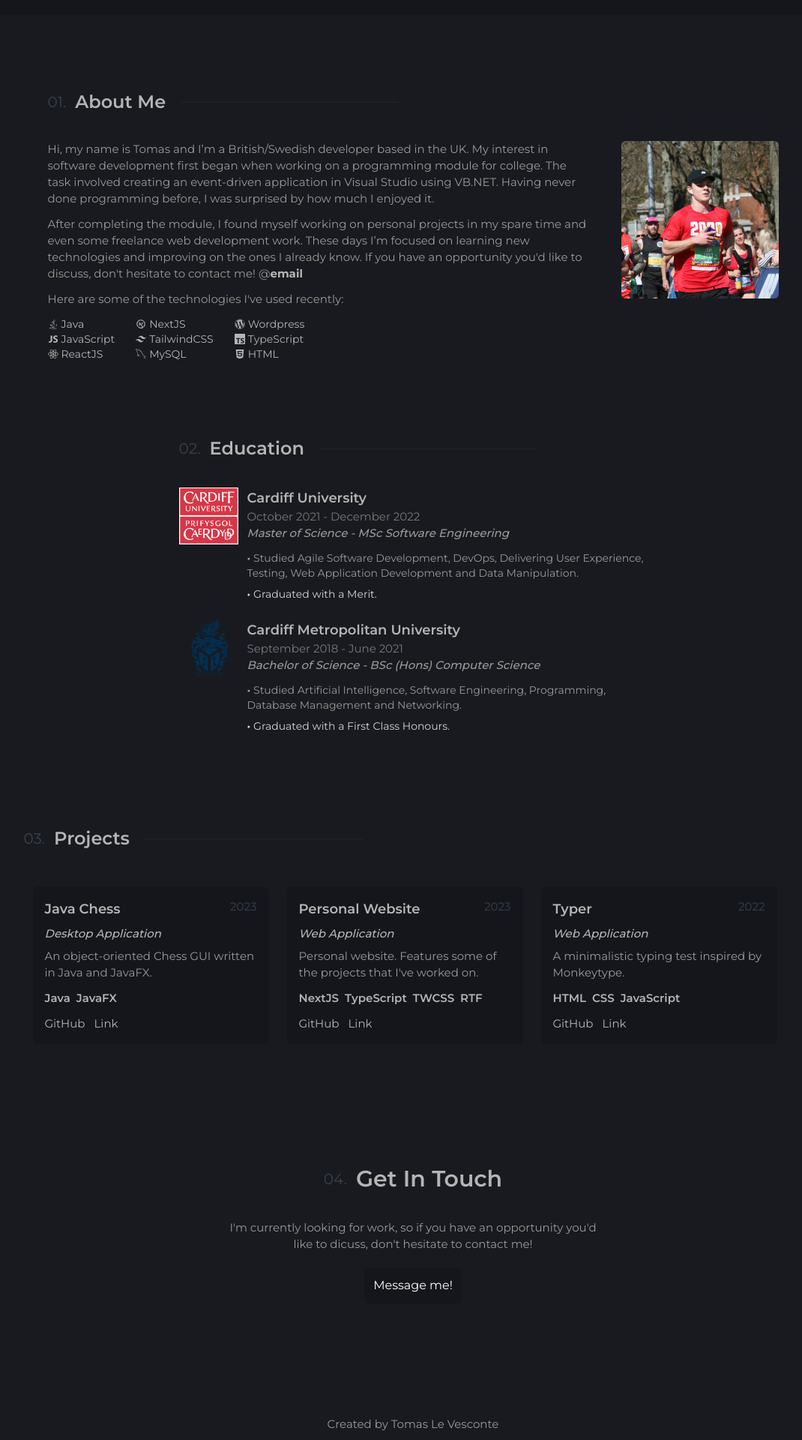
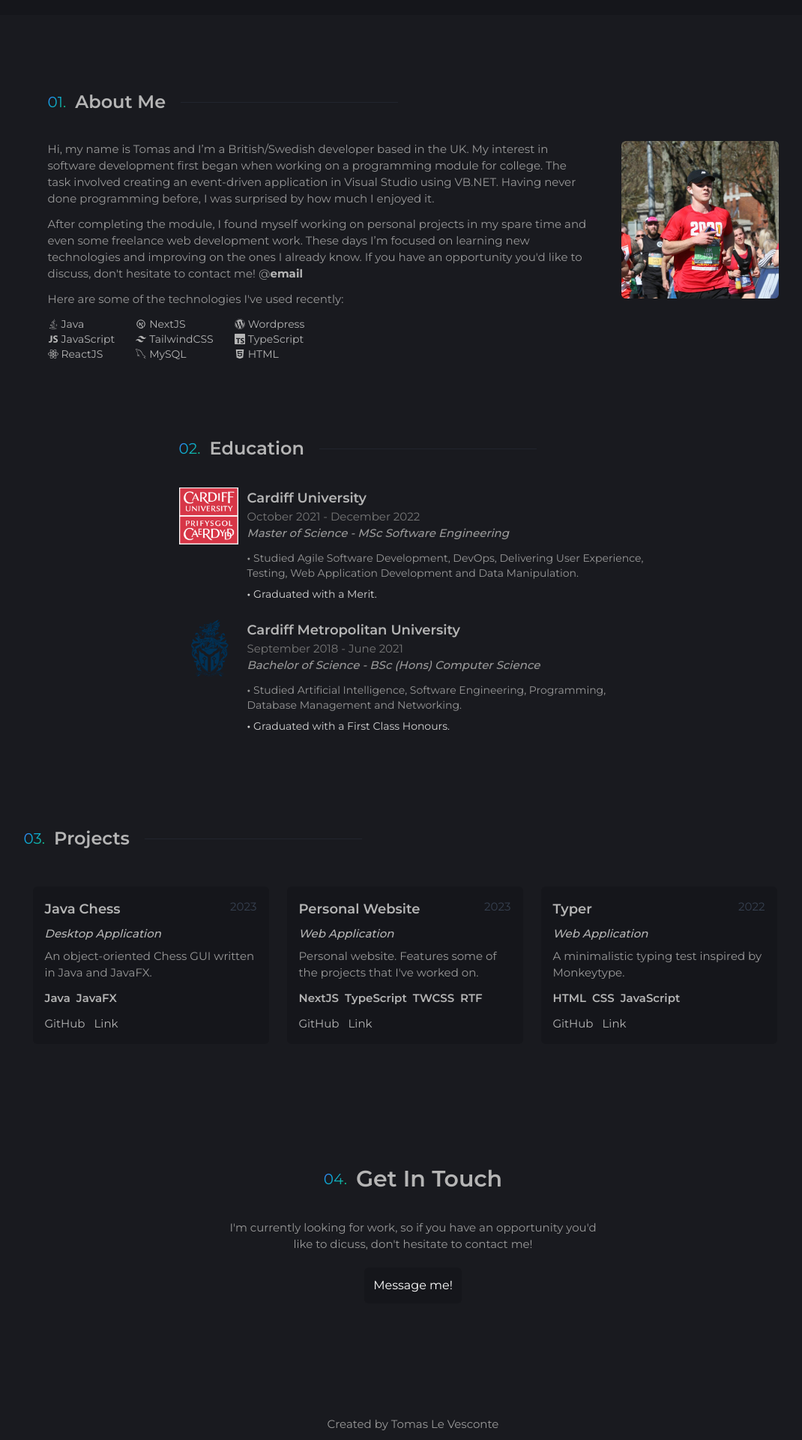
Before and after one commit to tlevesconte/portfolio-website, a Next.js app: page / in a window 1280 px wide. Shown: the part 420-2340 px from the top of the page at 75% size, without its empty margins (89-1159 px from the left). Built offline with nearby package versions, Linux system fonts and the light colour scheme.

Commit message:
Add gradient to heading numbering

```diff
--- a/src/components/sections/About.tsx
+++ b/src/components/sections/About.tsx
@@ -6,8 +6,8 @@ const About = ({ data }: any) => {
     // About section
     <section id="about" className="mx-auto max-w-[975px] pt-[100px]">
       {/* About Heading*/}
-      <h2 className="flex items-center text-2xl font-semibold mb-9 text-secondary-grey">
-        <span className="mr-3 text-xl font-normal text-gray-700">01. </span>
+      <h2 className="mb-9 flex items-center text-2xl font-semibold text-secondary-grey">
+        <span className="mr-3 bg-gradient-to-br from-indigo-500 from-10% via-sky-500 via-30% to-emerald-500 to-90% bg-clip-text text-xl font-normal text-transparent">01. </span>
         {data.sectionHeading}
         <div className="ml-5 h-px w-[130px] bg-gray-700/30 sm:w-[130px] md:w-[220px] lg:w-[290px]"></div>
       </h2>
@@ -26,7 +26,7 @@ const About = ({ data }: any) => {
 
           {/* Skills */}
           <p className="mt-3">{data.technologiesIntroduction}</p>
-          <ul className="flex flex-row justify-center mt-10 text-secondary-grey sm:mt-3 sm:justify-normal">
+          <ul className="mt-10 flex flex-row justify-center text-secondary-grey sm:mt-3 sm:justify-normal">
             <div>
               {data.firstTechnologiesCol.map((skill: any, index: number) => {
                 return (
--- a/src/components/sections/Contact.tsx
+++ b/src/components/sections/Contact.tsx
@@ -7,7 +7,7 @@ const Contact = ({ data }: any) => {
       {/* Contact Header */}
 
       <h2 className="flex items-center text-3xl font-semibold mb-9 text-secondary-grey">
-        <span className="mr-3 text-xl font-normal text-gray-700">04. </span>
+        <span className="mr-3 text-xl font-normal bg-gradient-to-br from-indigo-500 from-10% via-sky-500 via-30% to-emerald-500 to-90% text-transparent bg-clip-text">04. </span>
         {data.sectionHeading}
       </h2>
 
--- a/src/components/sections/Education.tsx
+++ b/src/components/sections/Education.tsx
@@ -7,7 +7,7 @@ const Education = ({ data }: any) => {
     <section id="education" className="mx-auto flex max-w-[625px] flex-col pt-[100px]">
       {/* Education Header */}
       <h2 className="flex items-center text-2xl font-semibold mb-9 text-secondary-grey">
-        <span className="mr-3 text-xl font-normal text-gray-700">02. </span>
+        <span className="mr-3 text-xl font-normal bg-gradient-to-br from-indigo-500 from-10% via-sky-500 via-30% to-emerald-500 to-90% text-transparent bg-clip-text">02. </span>
         {data.sectionHeading}
         <div className="ml-5 h-px w-[180px] bg-gray-700/30 sm:w-[130px] md:w-[220px] lg:w-[290px]"></div>
       </h2>
--- a/src/components/sections/Navbar.tsx
+++ b/src/components/sections/Navbar.tsx
@@ -60,7 +60,7 @@ const Navbar = ({ data }: any) => {
             return (
               <li key={index} className="ml-8">
                 <Link className="transition-colors hover:text-secondary-grey" key={index} href={section.url}>
-                  <span className="mr-1 text-xs text-gray-700">0{index + 1}.</span>
+                  <span className="mr-1 text-xs bg-gradient-to-br from-indigo-500 from-10% via-sky-500 via-30% to-emerald-500 to-90% text-transparent bg-clip-text">0{index + 1}.</span>
                   {section.title}
                 </Link>
               </li>
@@ -87,7 +87,7 @@ const Navbar = ({ data }: any) => {
               return (
                 <li key={index} className="mb-10">
                   <Link onClick={toggleHamburger} className="flex flex-col text-lg transition-colors hover:text-secondary-grey sm:text-xl" href={section.url}>
-                    <span key={index} className="text-sm text-gray-700">
+                    <span key={index} className="text-sm bg-gradient-to-br from-indigo-500 from-10% via-sky-500 via-30% to-emerald-500 to-90% text-transparent bg-clip-text">
                       0{index + 1}.
                     </span>
                     {section.title}
--- a/src/components/sections/Projects.tsx
+++ b/src/components/sections/Projects.tsx
@@ -7,7 +7,7 @@ const Projects = ({ data }: any) => {
     <section id="projects" className="mx-auto flex flex-col pt-[100px]">
       {/* Projects Header */}
       <h2 className="flex items-center text-2xl font-semibold mb-9 text-secondary-grey">
-        <span className="mr-3 text-xl font-normal text-gray-700">03. </span>
+        <span className="mr-3 text-xl font-normal bg-gradient-to-br from-indigo-500 from-10% via-sky-500 via-30% to-emerald-500 to-90% text-transparent bg-clip-text">03. </span>
         {data.sectionHeading}
         <div className="ml-5 h-px w-[180px] bg-gray-700/30 sm:w-[130px] md:w-[220px] lg:w-[290px]"></div>
       </h2>
```
